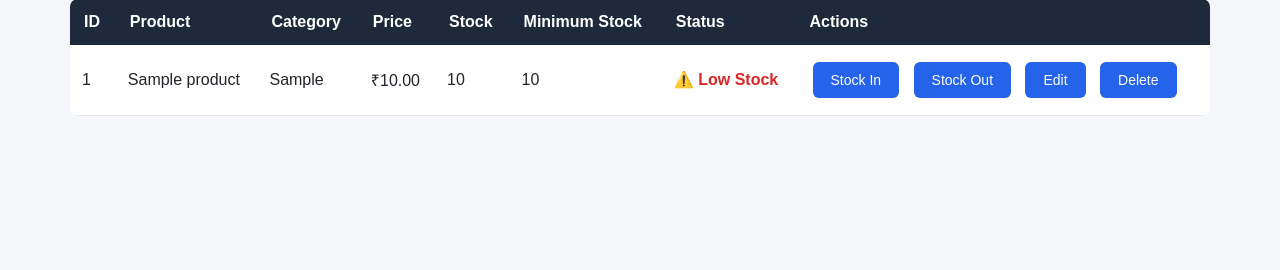
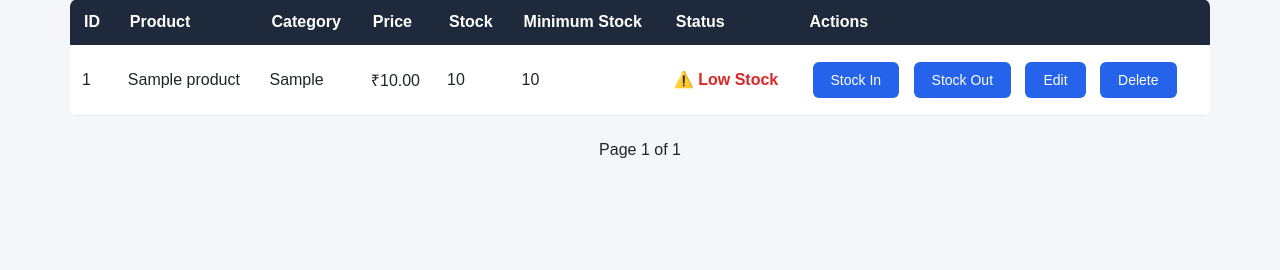
Before and after one commit to kanav4611-boop/inventory-management-system, a Flask app: page /products in a window 1280 px wide. Shown: the part 530-800 px from the top of the page. Run offline with Flask 3, Linux system fonts and the light colour scheme; a user stored in the database is signed in; tables that the repository leaves empty hold one stand-in row (values such as "Sample post").

Commit message:
Add product pagination

```diff
--- a/static/css/style.css
+++ b/static/css/style.css
@@ -393,3 +393,10 @@ label {
     border-radius: 7px;
     font-weight: bold;
 }
+.pagination {
+    display: flex;
+    justify-content: center;
+    align-items: center;
+    gap: 15px;
+    margin-top: 25px;
+}
--- a/templates/products.html
+++ b/templates/products.html
@@ -213,6 +213,23 @@
             {% endfor %}
 
         </table>
+        <div class="pagination">
+
+    {% if pagination.has_prev %}
+        <a href="{{ url_for('products', page=pagination.prev_num, search=search, category=category, sort=sort) }}">
+            <button type="button">Previous</button>
+        </a>
+    {% endif %}
+
+    <span>Page {{ pagination.page }} of {{ pagination.pages }}</span>
+
+    {% if pagination.has_next %}
+        <a href="{{ url_for('products', page=pagination.next_num, search=search, category=category, sort=sort) }}">
+            <button type="button">Next</button>
+        </a>
+    {% endif %}
+
+</div>
 
     </div>
 
```
